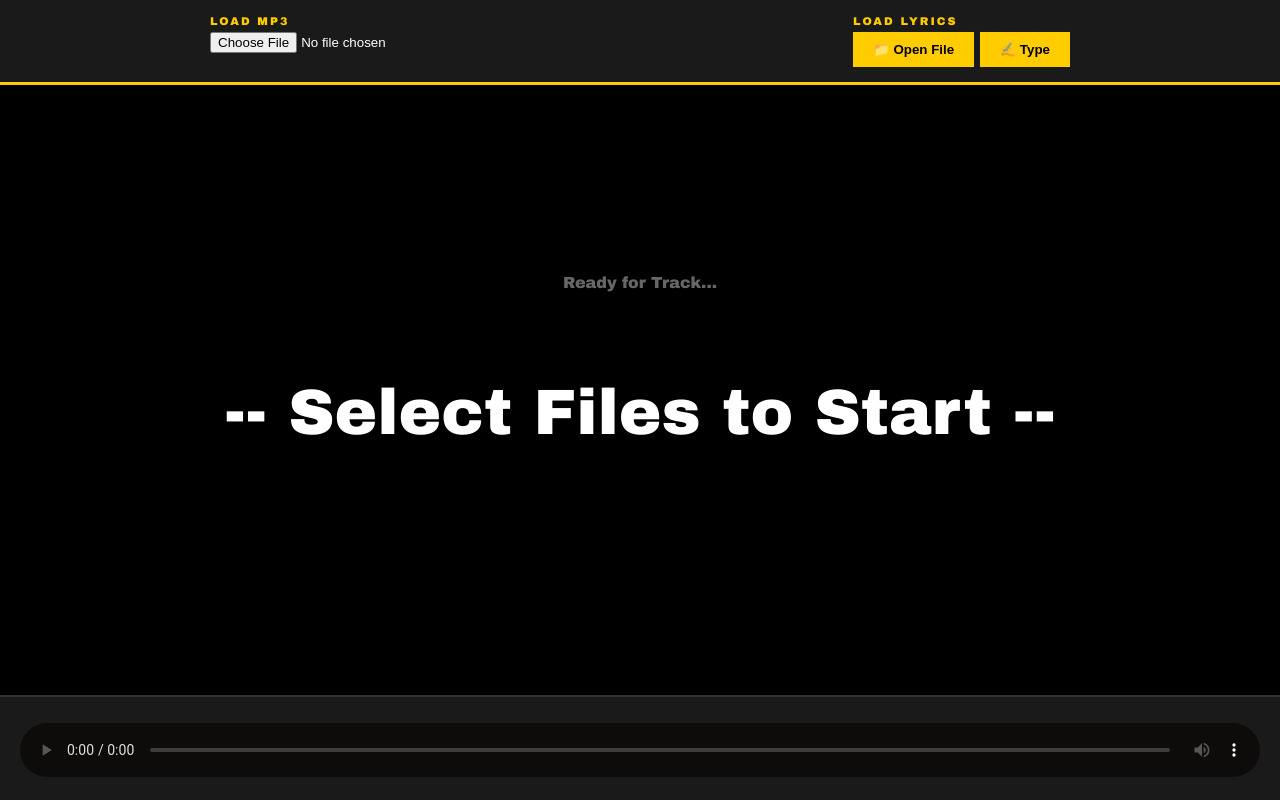
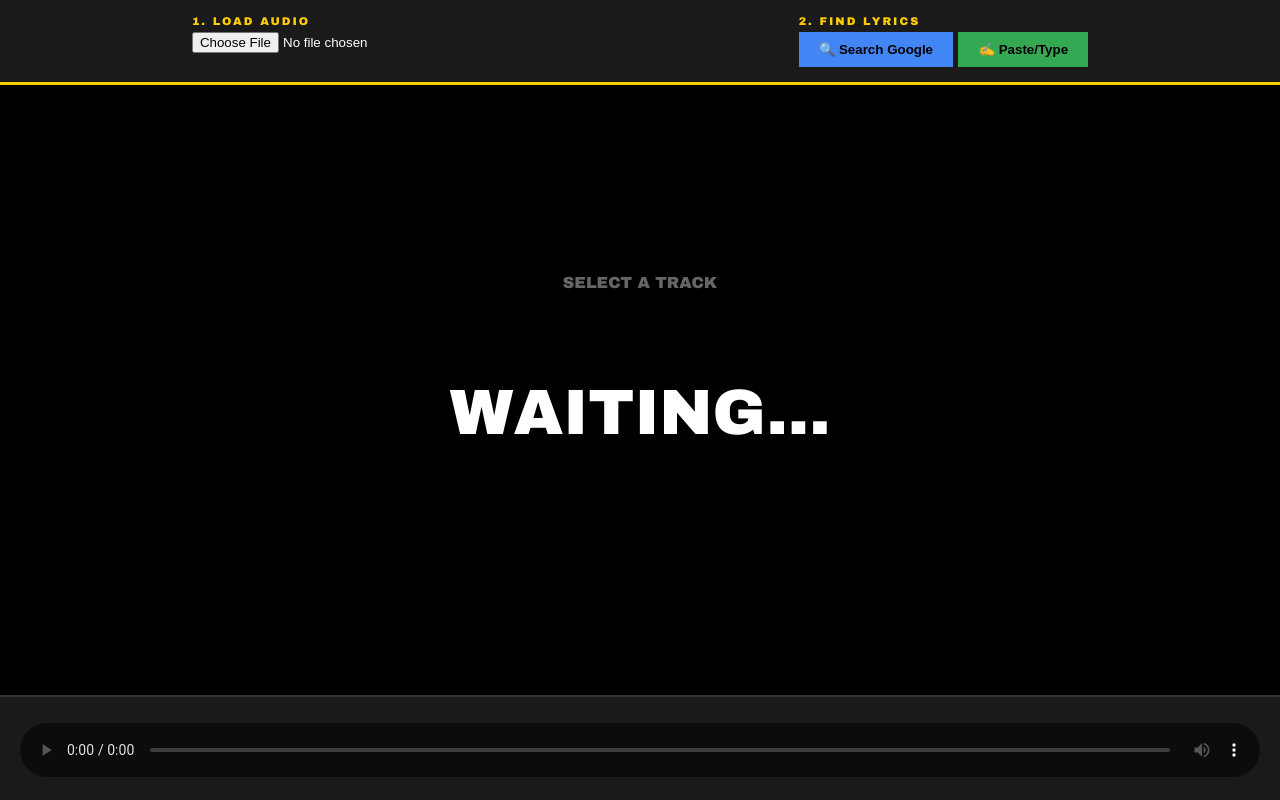
Before and after one commit to doultonrobson-dev/Giggers-Ass, a plain HTML site: page index.html in a window 1280 px wide. Drawn offline with Linux system fonts and the light colour scheme.

Commit message:
Update labels and buttons in index.html

```diff
--- a/index.html
+++ b/index.html
@@ -10,23 +10,22 @@
     <div class="stage-container">
         <div class="control-deck">
             <div class="input-box">
-                <label>LOAD MP3</label>
+                <label>1. LOAD AUDIO</label>
                 <input type="file" id="audioInput" accept="audio/mpeg, .mp3">
             </div>
             <div class="input-box">
-                <label>LOAD LYRICS</label>
+                <label>2. FIND LYRICS</label>
                 <div class="btn-group">
-                    <input type="file" id="lyricInput" accept=".lrc,.txt" style="display:none">
-                    <button onclick="document.getElementById('lyricInput').click()">📁 Open File</button>
-                    <button id="toggleManual">✍️ Type</button>
+                    <button id="googleSearch" style="background: #4285F4;">🔍 Search Google</button>
+                    <button id="toggleManual" style="background: #34A853;">✍️ Paste/Type</button>
                 </div>
             </div>
         </div>
 
         <div class="lyric-monitor">
-            <h1 id="trackName">Ready for Track...</h1>
+            <h1 id="trackName">SELECT A TRACK</h1>
             <div id="displayWrapper">
-                <p id="lyricDisplay">-- Select Files to Start --</p>
+                <p id="lyricDisplay">WAITING...</p>
             </div>
         </div>
 
@@ -34,8 +33,13 @@
             <audio id="audioPlayer" controls></audio>
 
             <div id="manualInputArea" class="modal" style="display:none;">
-                <textarea id="manualText" placeholder="[00:00.00] Song Start..."></textarea>
-                <button id="saveManual">SYNC LYRICS</button>
+                <h3>Paste Lyrics with Timestamps</h3>
+                <p style="font-size: 0.8rem; color: #ffcc00;">Format: [00:12.00] Lyric line</p>
+                <textarea id="manualText" placeholder="[00:01.00] Intro..."></textarea>
+                <div class="modal-buttons">
+                    <button id="saveManual">SYNC TO TRACK</button>
+                    <button onclick="document.getElementById('manualInputArea').style.display='none'" style="background:#555;">CANCEL</button>
+                </div>
             </div>
         </div>
     </div>
```
